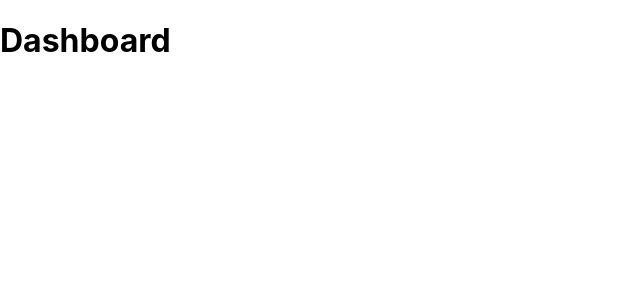
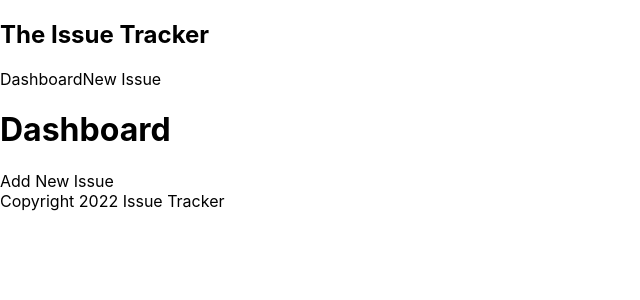
Before and after one commit to AimanFred/issue-tracker, a Next.js app: page / in a window 1280 px wide. Shown: the top 300 px of the page, without its empty margins (0-640 px from the left). Built offline with nearby package versions, Linux system fonts and the light colour scheme.

Commit message:
add Navbar and Footer Component

```diff
--- /dev/null
+++ b/components/Footer.js
@@ -0,0 +1,9 @@
+const Footer = () => {
+  return (
+    <footer>
+      Copyright 2022 Issue Tracker
+    </footer>
+   );
+}
+
+export default Footer;
--- /dev/null
+++ b/components/Navbar.js
@@ -0,0 +1,15 @@
+import Link from 'next/link'
+
+const Navbar = () => {
+  return (
+      <nav className="navbar">
+          <h1>The Issue Tracker</h1>
+          <div className="links">
+              <Link href="/"><a>Dashboard</a></Link>
+              <Link href="/create"><a>New Issue</a></Link>
+          </div>
+      </nav>
+  );
+}
+
+export default Navbar;
--- a/pages/index.js
+++ b/pages/index.js
@@ -1,11 +1,19 @@
 import Head from 'next/head'
 import Image from 'next/image'
+import Navbar from '../components/Navbar'
+import Footer from '../components/Footer'
 import styles from '../styles/Home.module.css'
+import Link from 'next/link'
 
 export default function Home() {
   return (
-    <div className="dashboard">
+    <div>
+      <Navbar />
       <h1>Dashboard</h1>
+      <Link href="/create">
+        <a>Add New Issue</a>
+      </Link>
+      <Footer />
     </div>
   )
 }
```
